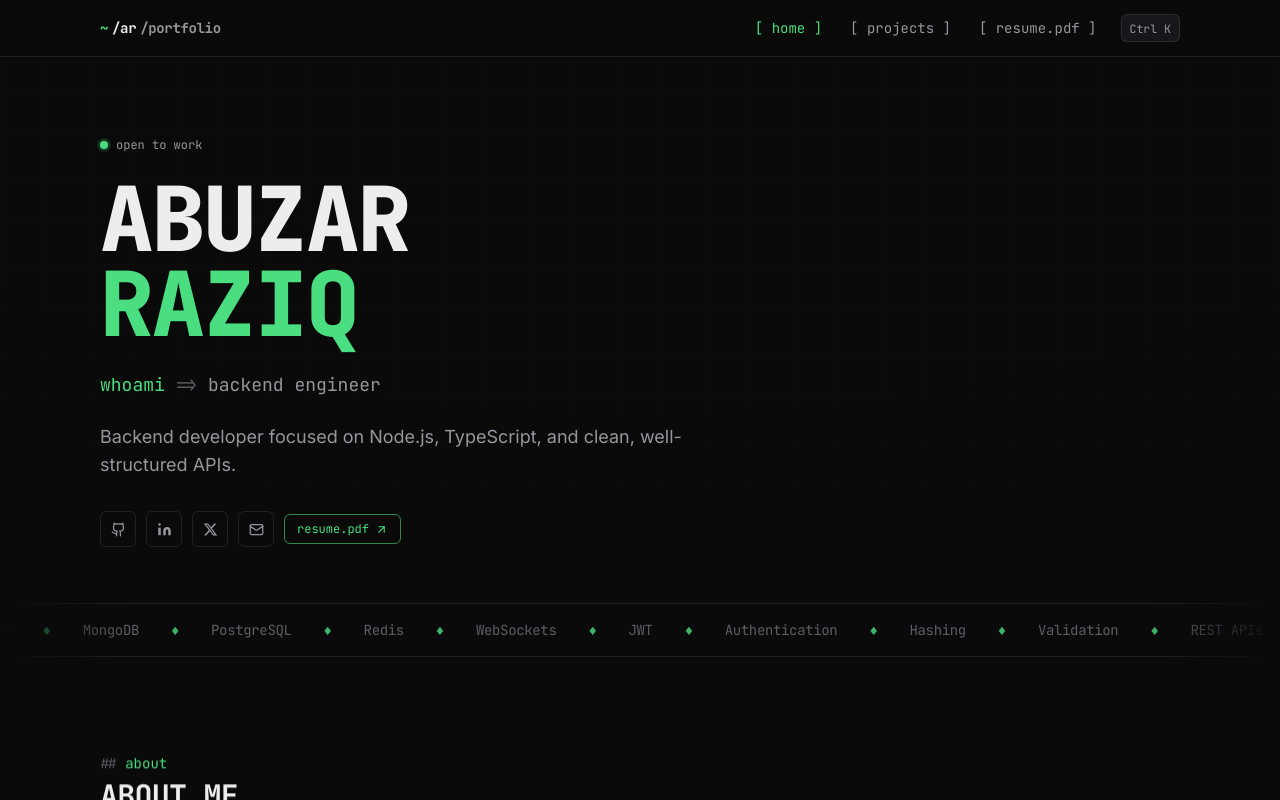
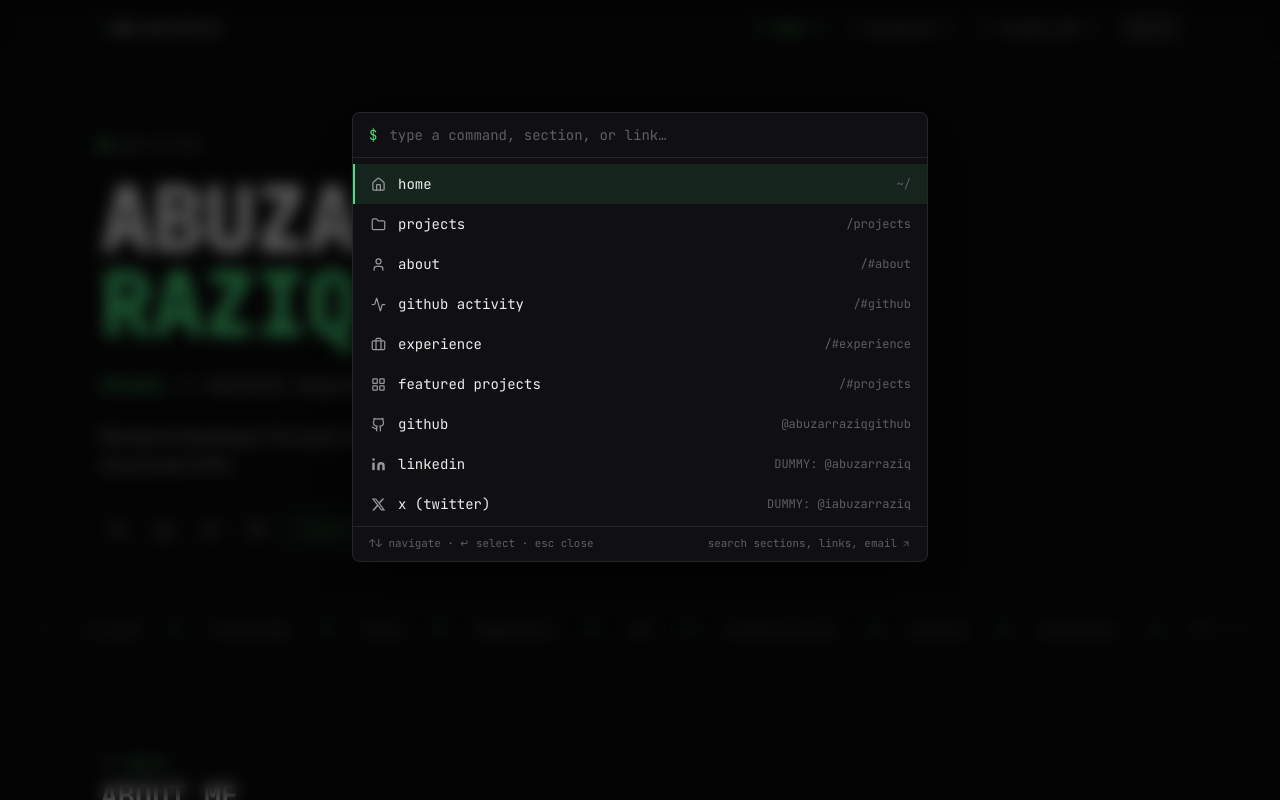
Before and after one commit to abuzarraziqgithub/Modern-Portfolio, a React (Vite) app: page / in a window 1280 px wide. Both pictures are taken after a click on the button "Ctrl K". Shown: the top 800 px of the page. Built offline with nearby package versions, Linux system fonts and the light colour scheme.

Commit message:
feat: ⌘K/ctrl+k command palette with fuzzy search over sections, socials, and actions

```diff
--- a/src/App.jsx
+++ b/src/App.jsx
@@ -3,6 +3,7 @@ import Nav from './components/Nav';
 import Footer from './components/Footer';
 import ScrollManager from './components/ScrollManager';
 import ScrollProgress from './components/ScrollProgress';
+import CommandPalette from './components/CommandPalette';
 import Home from './pages/Home';
 import Projects from './pages/Projects';
 
@@ -12,6 +13,7 @@ export default function App() {
       <ScrollProgress />
       <ScrollManager />
       <Nav />
+      <CommandPalette />
       <Routes>
         <Route path="/" element={<Home />} />
         <Route path="/projects" element={<Projects />} />
--- /dev/null
+++ b/src/components/CommandPalette.jsx
@@ -0,0 +1,317 @@
+import { useCallback, useEffect, useMemo, useRef, useState } from 'react';
+import { useLocation, useNavigate } from 'react-router-dom';
+import {
+  Home,
+  Folder,
+  User,
+  Activity,
+  Briefcase,
+  LayoutGrid,
+  Copy,
+  Download,
+  FileText,
+  Check,
+  AtSign,
+  ArrowUpRight,
+} from 'lucide-react';
+import { OPEN_PALETTE_EVENT } from './Nav';
+import { Github, Linkedin, XIcon } from './Icon';
+import { PROFILE } from '../data/profile';
+import { SOCIALS } from '../data/social';
+
+async function copyText(text) {
+  try {
+    await navigator.clipboard.writeText(text);
+    return true;
+  } catch {
+    const el = document.createElement('textarea');
+    el.value = text;
+    el.style.position = 'fixed';
+    el.style.opacity = '0';
+    document.body.appendChild(el);
+    el.select();
+    try {
+      document.execCommand('copy');
+      return true;
+    } catch {
+      return false;
+    } finally {
+      document.body.removeChild(el);
+    }
+  }
+}
+
+export default function CommandPalette() {
+  const [open, setOpen] = useState(false);
+  const [query, setQuery] = useState('');
+  const [active, setActive] = useState(0);
+  const [copied, setCopied] = useState(false);
+  const navigate = useNavigate();
+  const location = useLocation();
+  const inputRef = useRef(null);
+  const listRef = useRef(null);
+  const restoreRef = useRef(null);
+
+  const items = [
+    { group: 'navigate', icon: Home, label: 'home', hint: '~/', run: () => navigate('/') },
+    {
+      group: 'navigate',
+      icon: Folder,
+      label: 'projects',
+      hint: '/projects',
+      run: () => navigate('/projects'),
+    },
+    { group: 'navigate', icon: User, label: 'about', hint: '/#about', run: () => chooseSection('/#about') },
+    {
+      group: 'navigate',
+      icon: Activity,
+      label: 'github activity',
+      hint: '/#github',
+      run: () => chooseSection('/#github'),
+    },
+    {
+      group: 'navigate',
+      icon: Briefcase,
+      label: 'experience',
+      hint: '/#experience',
+      run: () => chooseSection('/#experience'),
+    },
+    {
+      group: 'navigate',
+      icon: LayoutGrid,
+      label: 'featured projects',
+      hint: '/#projects',
+      run: () => chooseSection('/#projects'),
+    },
+    {
+      group: 'social',
+      icon: Github,
+      label: 'github',
+      hint: SOCIALS.github.handle,
+      run: () => openUrl(SOCIALS.github.url),
+    },
+    {
+      group: 'social',
+      icon: Linkedin,
+      label: 'linkedin',
+      hint: SOCIALS.linkedin.handle,
+      run: () => openUrl(SOCIALS.linkedin.url),
+    },
+    {
+      group: 'social',
+      icon: XIcon,
+      label: 'x (twitter)',
+      hint: SOCIALS.x.handle,
+      run: () => openUrl(SOCIALS.x.url),
+    },
+    {
+      group: 'social',
+      icon: AtSign,
+      label: 'peerlist',
+      hint: SOCIALS.peerlist.handle,
+      run: () => openUrl(SOCIALS.peerlist.url),
+    },
+    {
+      group: 'actions',
+      icon: Copy,
+      label: 'copy email',
+      hint: PROFILE.email,
+      run: async () => {
+        await copyText(PROFILE.email);
+        setCopied(true);
+        setTimeout(() => setCopied(false), 1600);
+      },
+    },
+    {
+      group: 'actions',
+      icon: Download,
+      label: 'download resume',
+      hint: 'resume.pdf',
+      run: () => openUrl('/resume.pdf'),
+    },
+    {
+      group: 'actions',
+      icon: FileText,
+      label: 'view /llms.txt',
+      hint: 'for AI crawlers',
+      run: () => openUrl('/llms.txt'),
+    },
+  ];
+
+  function chooseSection(hash) {
+    if (location.pathname !== '/') {
+      navigate(hash);
+      return;
+    }
+    const id = hash.slice(2);
+    document.getElementById(id)?.scrollIntoView({ behavior: 'smooth', block: 'start' });
+  }
+
+  function openUrl(url) {
+    window.open(url, '_blank', 'noopener,noreferrer');
+  }
+
+  const close = useCallback(() => {
+    setOpen(false);
+    setQuery('');
+    setCopied(false);
+    const el = restoreRef.current;
+    if (el && typeof el.focus === 'function') el.focus();
+    restoreRef.current = null;
+  }, []);
+
+  useEffect(() => {
+    if (!open) return undefined;
+    setActive(0);
+    const t = setTimeout(() => inputRef.current?.focus(), 10);
+    document.body.style.overflow = 'hidden';
+    return () => {
+      clearTimeout(t);
+      document.body.style.overflow = '';
+    };
+  }, [open]);
+
+  useEffect(() => {
+    const onOpen = () => {
+      restoreRef.current = document.activeElement;
+      setOpen(true);
+    };
+    const onKey = (e) => {
+      const k = e.key.toLowerCase();
+      if ((e.metaKey || e.ctrlKey) && k === 'k') {
+        e.preventDefault();
+        if (open) close();
+        else onOpen();
+      } else if (e.key === 'Escape' && open) {
+        close();
+      }
+    };
+    document.addEventListener(OPEN_PALETTE_EVENT, onOpen);
+    document.addEventListener('keydown', onKey);
+    return () => {
+      document.removeEventListener(OPEN_PALETTE_EVENT, onOpen);
+      document.removeEventListener('keydown', onKey);
+    };
+  }, [open, close]);
+
+  const filtered = useMemo(() => {
+    const q = query.trim().toLowerCase();
+    const list = items.filter((item) => {
+      if (!q) return true;
+      const hay = `${item.label} ${item.hint} ${item.group}`.toLowerCase();
+      if (hay.includes(q)) return true;
+      let qi = 0;
+      for (let i = 0; i < hay.length && qi < q.length; i += 1) {
+        if (hay[i] === q[qi]) qi += 1;
+      }
+      return qi === q.length;
+    });
+    if (!q) return list;
+    const score = (item) => {
+      const hay = `${item.label} ${item.hint} ${item.group}`.toLowerCase();
+      if (hay.startsWith(q)) return 0;
+      if (hay.includes(q)) return 1;
+      return 2;
+    };
+    return [...list].sort((a, b) => score(a) - score(b));
+  }, [items, query]);
+
+  useEffect(() => {
+    setActive(0);
+  }, [query]);
+
+  useEffect(() => {
+    const el = listRef.current?.children[active];
+    el?.scrollIntoView({ block: 'nearest' });
+  }, [active, open]);
+
+  if (!open) return null;
+
+  const choose = (item) => {
+    item.run();
+    close();
+  };
+
+  const onKeyDown = (e) => {
+    if (e.key === 'ArrowDown') {
+      e.preventDefault();
+      setActive((a) => Math.min(a + 1, filtered.length - 1));
+    } else if (e.key === 'ArrowUp') {
+      e.preventDefault();
+      setActive((a) => Math.max(a - 1, 0));
+    } else if (e.key === 'Enter') {
+      e.preventDefault();
+      if (filtered[active]) choose(filtered[active]);
+    }
+  };
+
+  return (
+    <div
+      className="fixed inset-0 z-[70] flex items-start justify-center bg-black/60 px-4 pt-[14vh] backdrop-blur-sm"
+      role="dialog"
+      aria-modal="true"
+      aria-label="Command palette"
+      onPointerDown={(e) => {
+        if (e.target === e.currentTarget) close();
+      }}
+    >
+      <div className="w-full max-w-xl overflow-hidden rounded-lg border border-line bg-bg-elev shadow-2xl shadow-black/60">
+        <div className="flex items-center gap-3 border-b border-line px-4 py-3">
+          <span className="font-mono text-sm text-accent">$</span>
+          <input
+            ref={inputRef}
+            type="text"
+            role="combobox"
+            aria-label="Search"
+            aria-expanded="true"
+            aria-controls="palette-list"
+            placeholder="type a command, section, or link…"
+            value={query}
+            onChange={(e) => setQuery(e.target.value)}
+            onKeyDown={onKeyDown}
+            className="w-full bg-transparent font-mono text-sm text-ink outline-none placeholder:text-faint"
+          />
+        </div>
+
+        <ul ref={listRef} id="palette-list" role="listbox" className="max-h-[46vh] overflow-y-auto py-1.5">
+          {filtered.length === 0 && (
+            <li className="px-4 py-6 text-center font-mono text-sm text-faint">
+              no results for &ldquo;{query}&rdquo;
+            </li>
+          )}
+          {filtered.map((item, i) => {
+            const Icon = item.icon;
+            const isActive = i === active;
+            return (
+              <li key={`${item.group}-${item.label}`} role="option" aria-selected={isActive}>
+                <button
+                  type="button"
+                  onPointerMove={() => setActive(i)}
+                  onClick={() => choose(item)}
+                  className={`flex w-full items-center gap-3 px-4 py-2.5 text-left transition-colors ${
+                    isActive ? 'border-l-2 border-accent bg-accent/10' : 'border-l-2 border-transparent'
+                  }`}
+                >
+                  <Icon size={15} className="shrink-0 text-muted" />
+                  <span className="flex-1 truncate font-mono text-sm text-ink">{item.label}</span>
+                  <span className="font-mono text-xs text-faint">
+                    {item.group === 'actions' && item.label === 'copy email' && copied
+                      ? '✓ copied'
+                      : item.hint}
+                  </span>
+                </button>
+              </li>
+            );
+          })}
+        </ul>
+
+        <div className="flex items-center justify-between gap-3 border-t border-line px-4 py-2 font-mono text-[0.68rem] text-faint">
+          <span>&uarr;&darr; navigate &middot; &#8629; select &middot; esc close</span>
+          <span className="hidden items-center gap-1 sm:inline-flex">
+            search sections, links, email <ArrowUpRight size={10} />
+          </span>
+        </div>
+      </div>
+    </div>
+  );
+}
```
